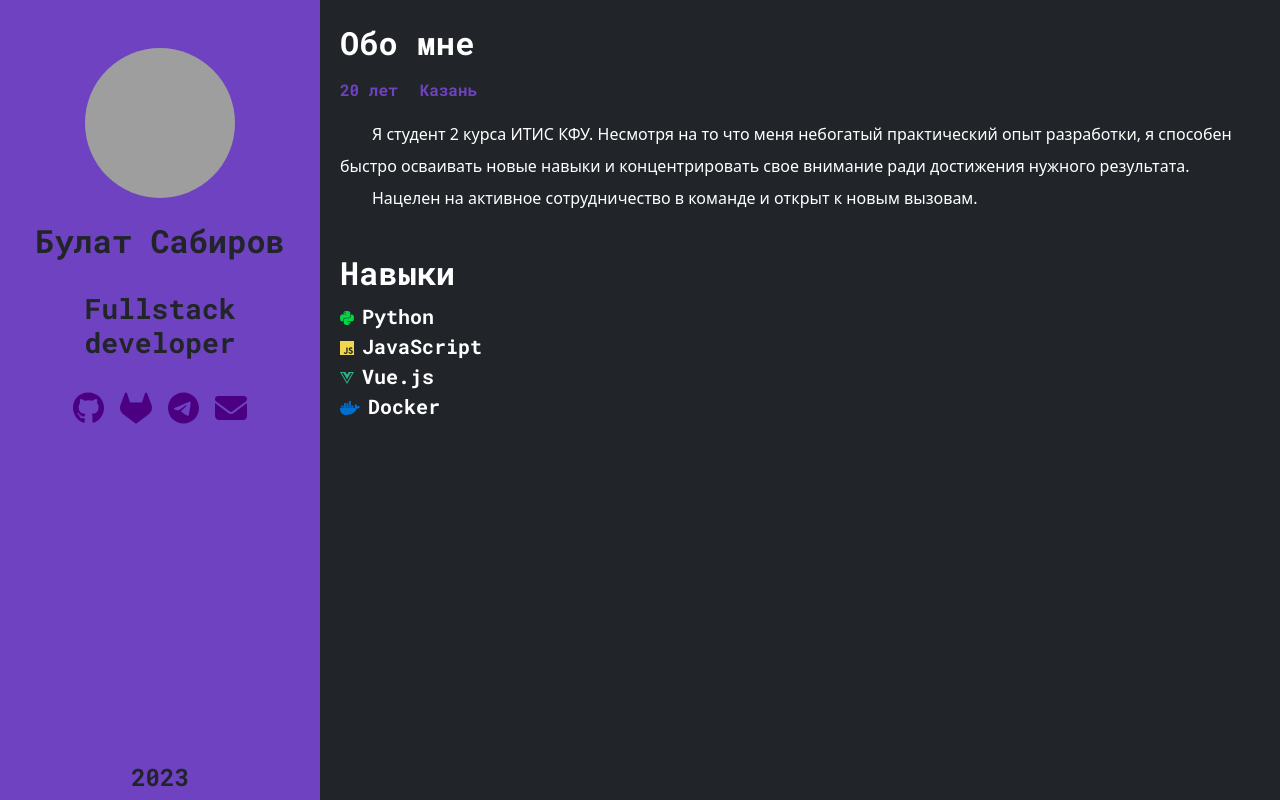
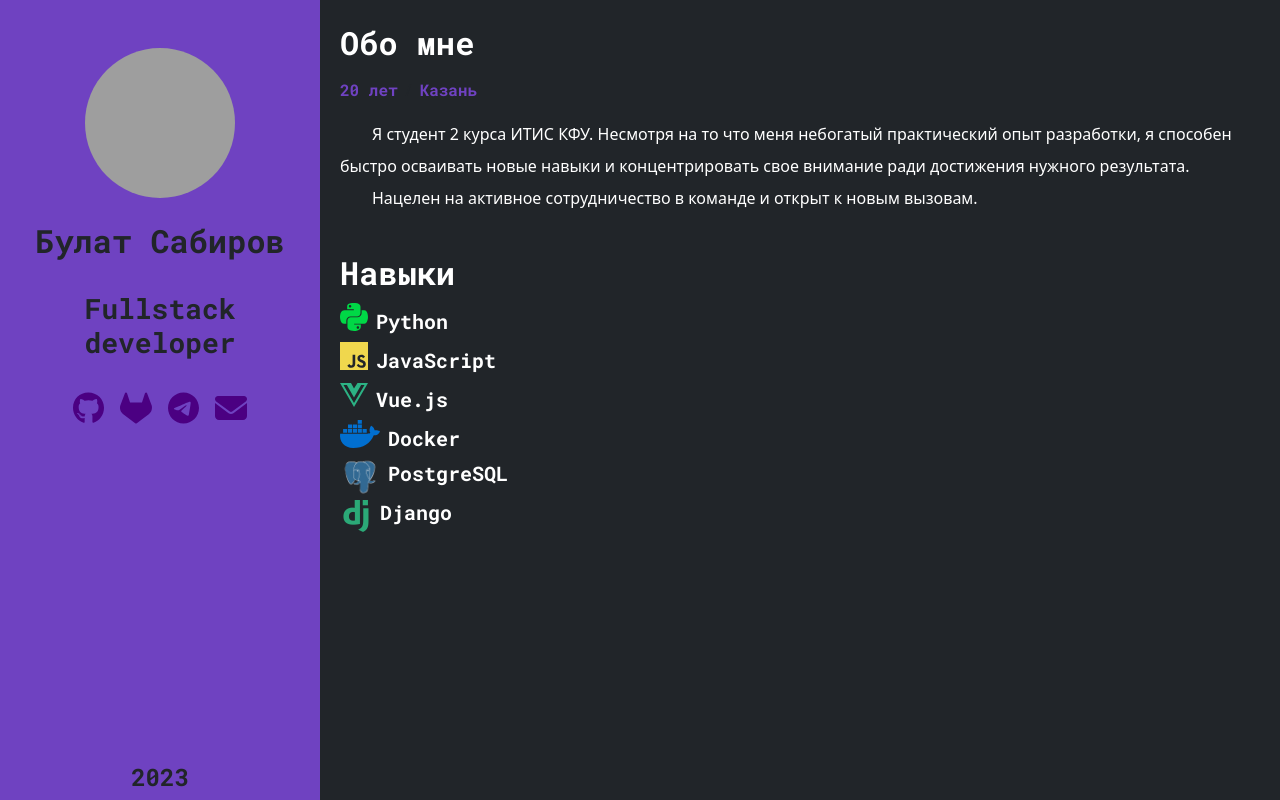
Before and after one commit to bulatsabirow/resume, a Vue app: page / in a window 1280 px wide. Built offline with nearby package versions, Linux system fonts and the light colour scheme; grey boxes are pictures that could not be loaded.

Commit message:
+ extra skills list content (#7)

```diff
--- a/src/components/AboutMeComponent.vue
+++ b/src/components/AboutMeComponent.vue
@@ -5,7 +5,6 @@ import {calculateAge} from "../../utils/date.js";
 import {defineWordEnding} from "../../utils/wordEnding.js";
 import HeaderText from "@/components/UI/HeaderText.vue";
 import SkillsList from "@/components/UI/SkillsList.vue";
-import SkillsItem from "@/components/UI/SkillsItem.vue";
 
 const age = computed(() => calculateAge("2003/02/15"));
 const breadcrumbs = [`${age.value} ${defineWordEnding(age.value)} `, "Казань"];
@@ -45,7 +44,18 @@ const skills = [{
                 Нацелен на активное сотрудничество в команде и открыт к новым вызовам.
             </p>
         </div>
-        <SkillsList :skills="skills"></SkillsList>
+        <SkillsList :skills="skills">
+            <template v-slot:extra-content>
+                <li>
+                    <img class="object-fit-cover" :width="40" :height="40" src="../assets/postgresql.png" alt="<postgresql icon>">
+                    <span class="ms-2 text-white monospace-text skill-text">PostgreSQL</span>
+                </li>
+                <li>
+                    <img class="object-fit-cover" src="../assets/django.png" alt="<django icon>">
+                    <span class="ms-2 text-white monospace-text skill-text">Django</span>
+                </li>
+            </template>
+        </SkillsList>
     </main>
 </template>
 
--- a/src/components/UI/SkillsItem.vue
+++ b/src/components/UI/SkillsItem.vue
@@ -1,6 +1,5 @@
 <script setup>
 import {FontAwesomeIcon} from "@fortawesome/vue-fontawesome";
-import {ref} from "vue";
 
 const props = defineProps({
     skill: String,
@@ -13,12 +12,12 @@ const props = defineProps({
 </script>
 
 <template>
-    <li><FontAwesomeIcon class="skill-icon" :icon="props.icon"/>
+    <li class="mb-1"><FontAwesomeIcon size="2x" class="skill-icon" :icon="props.icon"/>
         <span class="skill-text monospace-text ms-2">{{ props.skill }}</span>
     </li>
 </template>
 
-<style scoped>
+<style>
     .skill-icon {
         color: v-bind(props['color']);
     }
--- a/src/components/UI/SkillsList.vue
+++ b/src/components/UI/SkillsList.vue
@@ -12,6 +12,7 @@ const props = defineProps({
     <ul class="list-unstyled text-white">
              <SkillsItem v-for="skill in skills" :icon="skill.icon"
                         :skill="skill.title" :color="skill.color" />
+            <slot name="extra-content"></slot>
     </ul>
 </template>
 
```
Also changed, not shown: src/assets/django.png (added).
